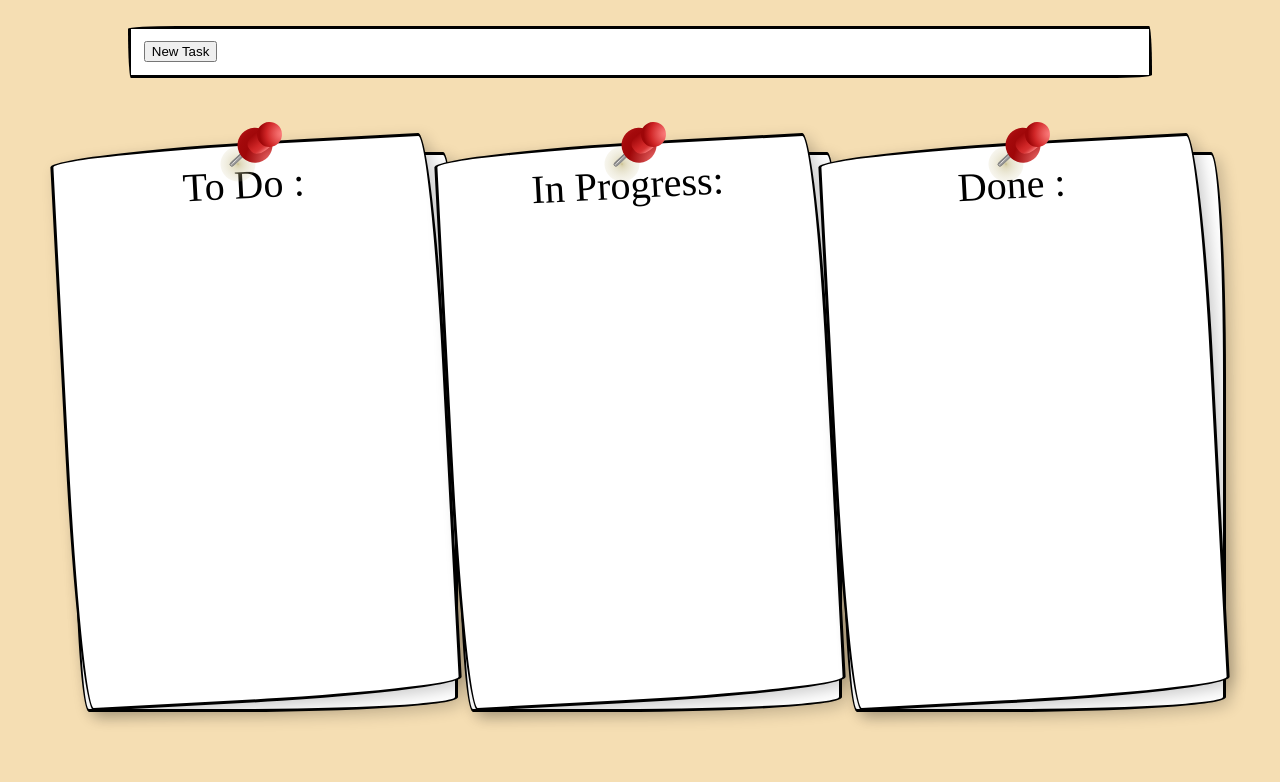
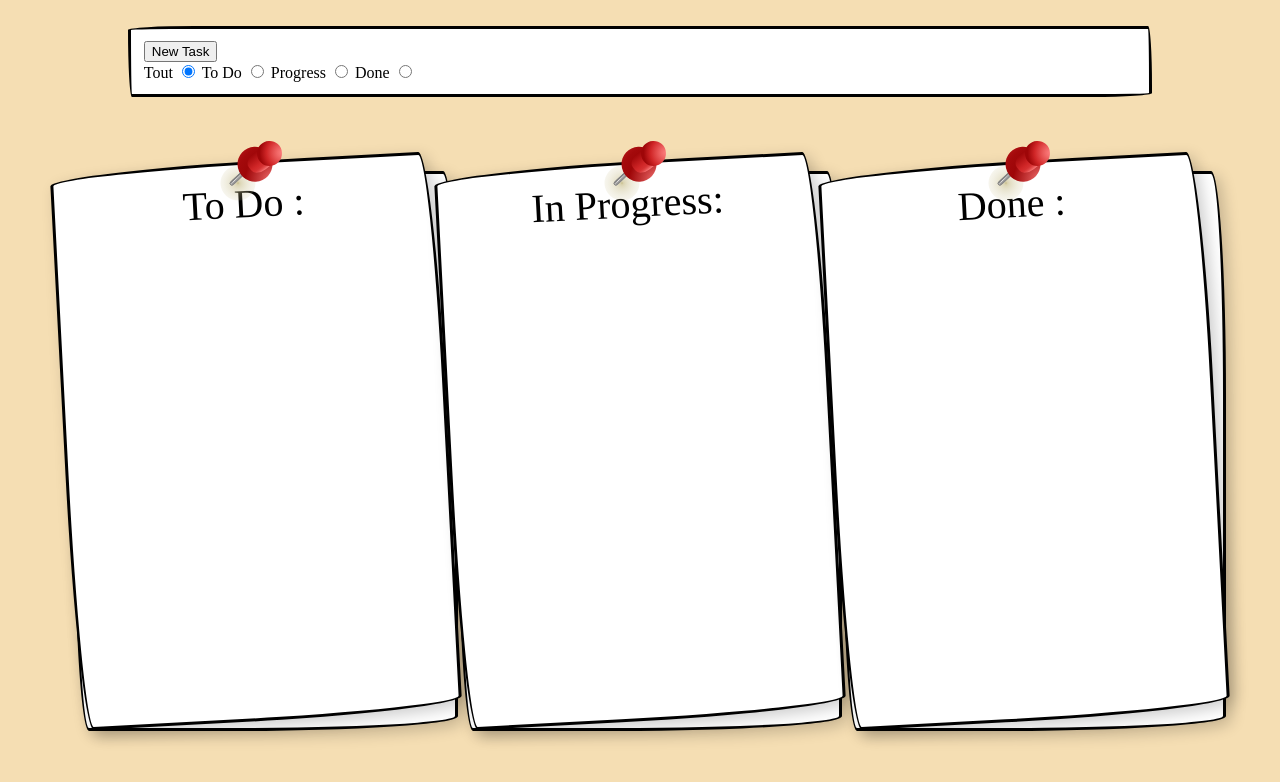
Before and after one commit to AlexandreTheDwarf/Molengeek-Projet-ToDoList, a plain HTML site: page index.html in a window 1280 px wide. Drawn offline with Linux system fonts and the light colour scheme.

Commit message:
logique for progress to done and reflexion about futur filter

```diff
--- a/index.html
+++ b/index.html
@@ -8,7 +8,20 @@
 </head>
 <body>
     <nav>
+      <div>
         <button id="ButtonTask">New Task</button>
+      </div>
+
+      <div>
+        <label for="All">Tout</label>
+        <input type="radio" name="Tout" id="" checked>
+        <label for="ToDo">To Do</label>
+        <input type="radio" name="ToDo" id="">
+        <label for="Progress">Progress</label>
+        <input type="radio" name="Progress" id="">
+        <label for="Done">Done</label>
+        <input type="radio" name="Done" id="">
+      </div>
     </nav>
     <section class="todolist">
         <div class="todo-container">
--- a/public/js/addTask.js
+++ b/public/js/Task.js
@@ -1,6 +1,7 @@
 export function addTask() {
     let olTodo = document.getElementById("olToDo");
     let olProgress = document.getElementById("olProgress");
+    let olDone = document.getElementById("olDone");
     let inputTask = document.getElementById("tache");
     let addTaskBut = document.getElementById("addTask");
 
@@ -58,7 +59,7 @@ function createTaskElement(taskName, olProgress) {
     // Écouteur sur la checkbox pour déplacer la tâche dans "In Progress"
     newTaskCheck.addEventListener("click", () => {
         setTimeout(() => {
-            let newTaskProgress = createTaskElement(taskName, null); // Crée un nouvel élément de tâche sans nouvel écouteur
+            let newTaskProgress = createTaskElement(taskName, olDone);
             olProgress.appendChild(newTaskProgress);
             newTask.remove(); // Supprimer la tâche de la liste "To Do"
         }, 1200); // Délai de 6 secondes
--- a/public/js/main.js
+++ b/public/js/main.js
@@ -1,5 +1,5 @@
 import { initModal } from './modal.js';
-import { addTask } from './addTask.js';
+import { addTask } from './Task.js';
 
 initModal();
 addTask();
```
